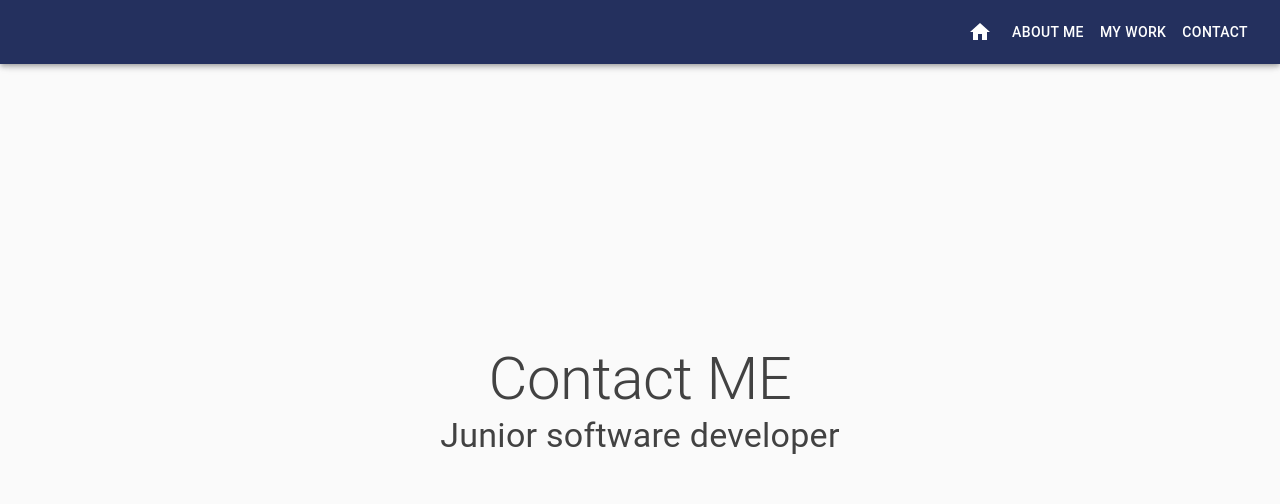
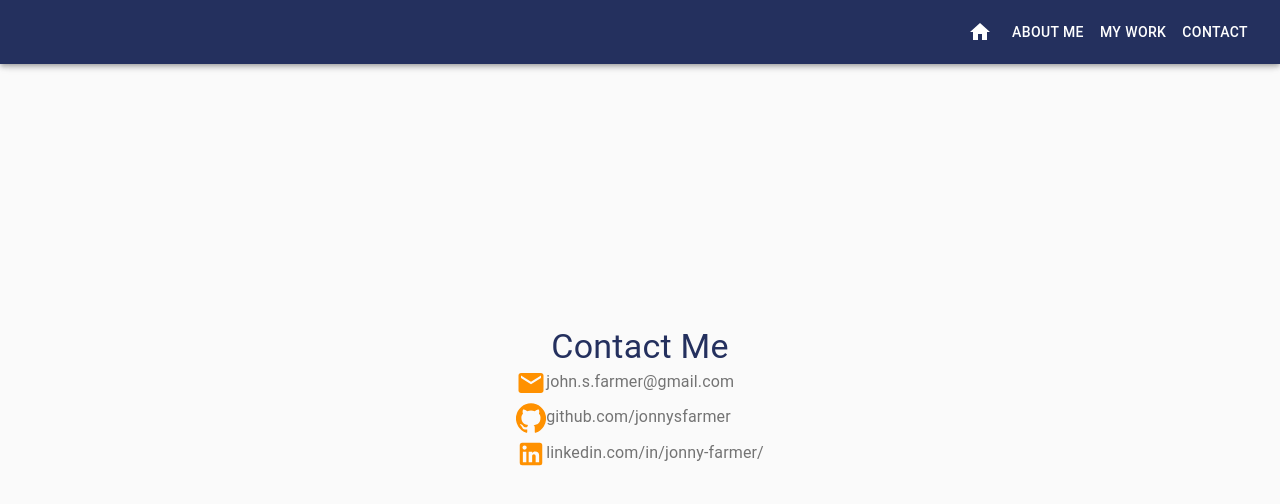
Before and after one commit to jonnysfarmer/jonnyfarmer.github.io, a React (Create React App) app in the folder portfolio/: page /#/contact in a window 1280 px wide. Shown: the top 504 px of the page. Built offline with nearby package versions, Linux system fonts and the light colour scheme.

Commit message:
contact me

```diff
--- a/portfolio/src/Components/Contact.js
+++ b/portfolio/src/Components/Contact.js
@@ -10,13 +10,12 @@ import { useHistory } from 'react-router-dom'
 import grey from '@material-ui/core/colors/grey'
 import Grid from '@material-ui/core/Grid'
 import Typist from 'react-typist'
+import EmailIcon from '@material-ui/icons/Email'
+import LinkedInIcon from '@material-ui/icons/LinkedIn'
+import GitHubIcon from '@material-ui/icons/GitHub'
+import { Hidden, ThemeProvider, Divider, Icon, Tooltip, IconButton, CardMedia } from '@material-ui/core'
 
-
-
-
-
-
-
+import { theme } from '../styles/styles'
 
 
 
@@ -83,25 +82,58 @@ const Contact = () => {
 
 
 
+
   return (
     <div className={classes.backgroundColor}>
       <Box height='100vh' >
+      <ThemeProvider theme={theme}>
 
         <CssBaseline />
         <Container component="main" maxWidth="sm" className={classes.paper} >
 
-            <Typography component="h1" variant="h2" className={classes.avatar} >
-              Contact ME
+            <Typography component="h1" variant="h4" color='primary' >
+              Contact Me
 
             </Typography>
-            <Typography component="h2" variant="h4" className={classes.avatar} >
-            <Typist cursor={{ hideWhenDone: true }}>
-              Junior software developer
-            </Typist>
+            <Grid container >
+              <Grid Item>
+                   <EmailIcon style={{ fontSize: 30 }} color='secondary'/>
+              </Grid>
+              <Grid Item>
+              <Typography component="h3" variant="subtitle1" color='textSecondary' >
+              john.s.farmer@gmail.com
+
             </Typography>
+              </Grid>
 
+            </Grid>
+            <Grid container >
+              <Grid Item>
+                   <GitHubIcon style={{ fontSize: 30 }} color='secondary'/>
+              </Grid>
+              <Grid Item>
+              <Typography component="h3" variant="subtitle1" color='textSecondary' >
+              github.com/jonnysfarmer
+
+            </Typography>
+              </Grid>
+
+            </Grid>
+            <Grid container >
+              <Grid Item>
+                   <LinkedInIcon style={{ fontSize: 30 }} color='secondary'/>
+              </Grid>
+              <Grid Item>
+              <Typography component="h3" variant="subtitle1" color='textSecondary' >
+              linkedin.com/in/jonny-farmer/
+
+            </Typography>
+              </Grid>
+
+            </Grid>
 
         </Container>
+        </ThemeProvider>
       </Box >
     </div>
 
--- a/portfolio/src/Components/Home.js
+++ b/portfolio/src/Components/Home.js
@@ -13,8 +13,8 @@ import Typist from 'react-typist'
 import Icon from '@material-ui/core/Icon'
 import Tooltip from '@material-ui/core/Tooltip'
 import { Hidden, ThemeProvider, Divider } from '@material-ui/core'
+import Fade from '@material-ui/core/Fade'
 
-// import { FontAwesomeIcon } from '@fortawesome/react-fontawesome'
 
 import { theme } from '../styles/styles'
 
@@ -78,7 +78,6 @@ const Home = () => {
     )
   }, [])
 
-  // https://cdn.rawgit.com/konpa/devicon/df6431e323547add1b4cf45992913f15286456d3/devicon.min.css">
 
 
   return (
@@ -89,23 +88,31 @@ const Home = () => {
         <Container component="main" maxWidth="sm" className={classes.paper} >
           <Box className={classes.titlemargin}>
             <Typography component="h1" variant="h4"
+            align='center'
               color='primary' >
+               <Typist cursor={{ hideWhenDone: true }} >
               Hi, I'm Jonny Farmer
+              </Typist>
 
             </Typography>
             <Typography component="h2" variant="h6"
                 className={classes.textspacing}
-              color='textSecondary' >
+                align='center'
+                color='textSecondary' >
+
                 A passionate junior software engineer, with full stack project experience
-                looking for opportunities to work with interesting technologies and
-                maybe some other stuff here....
-
+                looking for opportunities to work with interesting technologies as a junior developer
 
             </Typography>
             <Divider variant='middle' />
           </Box>
-
+          <Fade in={true} timeout={ 2000 }>
           <Box>
+          <Typography component="h2" variant="subtitle1"
+              align='center'
+              color='textSecondary' >
+                Technology stack
+            </Typography>
             <div className={classes.spacing}>
               <Grid container spacing={2}>
                 <Grid item >
@@ -245,6 +252,7 @@ const Home = () => {
               </Grid>
             </div>
           </Box>
+          </Fade>
 
 
         </Container>
--- a/portfolio/src/Components/Portfolio.js
+++ b/portfolio/src/Components/Portfolio.js
@@ -12,6 +12,8 @@ import CssBaseline from '@material-ui/core/CssBaseline'
 import Box from '@material-ui/core/Box'
 import Container from '@material-ui/core/Container'
 import LinkIcon from '@material-ui/icons/Link'
+import Fade from '@material-ui/core/Fade'
+
 
 import { theme } from '../styles/styles'
 import { loadCSS } from 'fg-loadcss'
@@ -181,7 +183,7 @@ export default function Portfolio() {
               My Work
 
             </Typography>
-
+            <Fade in={true} timeout={ 1000 }>
             <Stepper orientation="vertical" nonLinear activeStep={activeStep} className={classes.background}>
 
               {projects.map((ele, index) => (
@@ -191,7 +193,9 @@ export default function Portfolio() {
                       {ele.name}
                     </Typography>
                   </StepButton>
+
                   <StepContent>
+
                     <Grid container spacing={0}>
                       <Grid item >
                         <Tooltip title="Link to Github" enterTouchDelay={300}>
@@ -211,14 +215,14 @@ export default function Portfolio() {
                         return (
                           <Grid item key={i}>
                             <IconButton className={classes.buttons} disabled={true}>
-                            <Icon style={{ fontSize: 20 }} className={ele} color='secondary' />
+                              <Icon style={{ fontSize: 20 }} className={ele} color='secondary' />
                             </IconButton>
                           </Grid>
                         )
                       })}
                     </Grid>
                     <div className={classes.centerImage}>
-                    <img src={ele.img} alt='project img' className={classes.img}></img>
+                      <img src={ele.img} alt='project img' className={classes.img}></img>
                     </div>
                     {/* <Grid container spacing={1}>
                       {ele.tech.map((ele, i) => {
@@ -263,6 +267,7 @@ export default function Portfolio() {
                 </Step>
               ))}
             </Stepper>
+            </Fade>
           </Container>
         </ThemeProvider>
       </Box>
```
